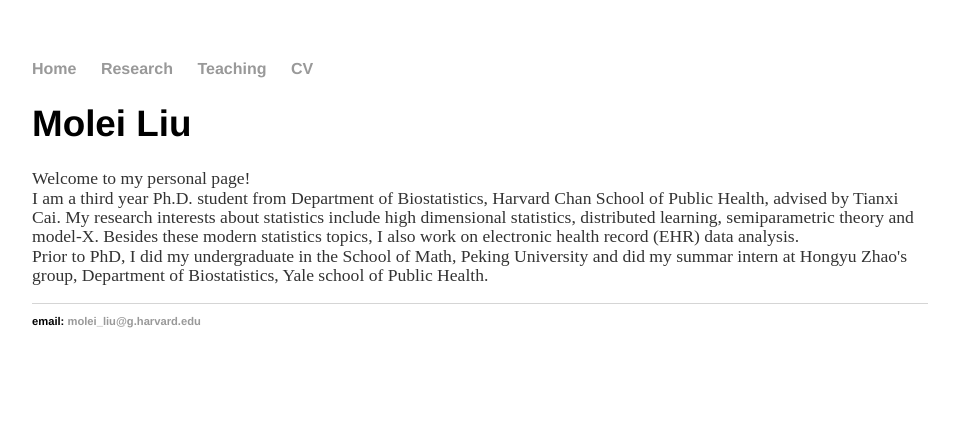
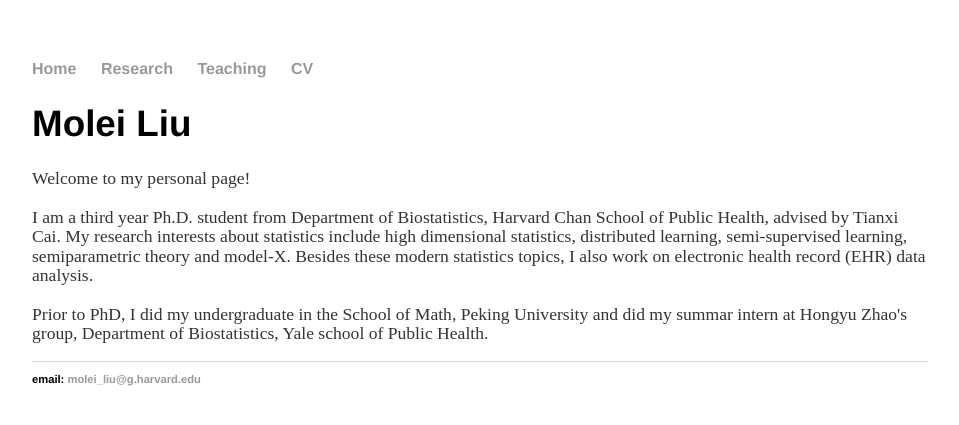
Before and after one commit to moleibobliu/moleibobliu.github.io, a Jekyll site: the page built from index.html, in a window 1280 px wide. Shown: the top 425 px of the page, without its empty margins (160-1119 px from the left). Built offline with Jekyll 4.4.1, drawn with Linux system fonts in a browser that asks for light colours.

Commit message:
Update index.html

```diff
--- a/index.html
+++ b/index.html
@@ -5,9 +5,11 @@
 <div class="blurb">
 	<h1> Molei Liu </h1>
 	<p> Welcome to my personal page!
+		<br />
 		<br />I am a third year Ph.D. student from Department of Biostatistics, Harvard Chan School of Public Health, advised by Tianxi Cai.
-		My research interests about statistics include high dimensional statistics, distributed learning, semiparametric theory and
-		model-X. Besides these modern statistics topics, I also work on electronic health record (EHR) data analysis.
+		My research interests about statistics include high dimensional statistics, distributed learning, semi-supervised learning,
+		semiparametric theory and model-X. Besides these modern statistics topics, I also work on electronic health record (EHR) data analysis.
+		<br />
 		<br />Prior to PhD, I did my undergraduate in the School of Math, Peking University and did my summar intern at Hongyu Zhao's group,
 		 Department of Biostatistics, Yale school of Public Health.
 
```
